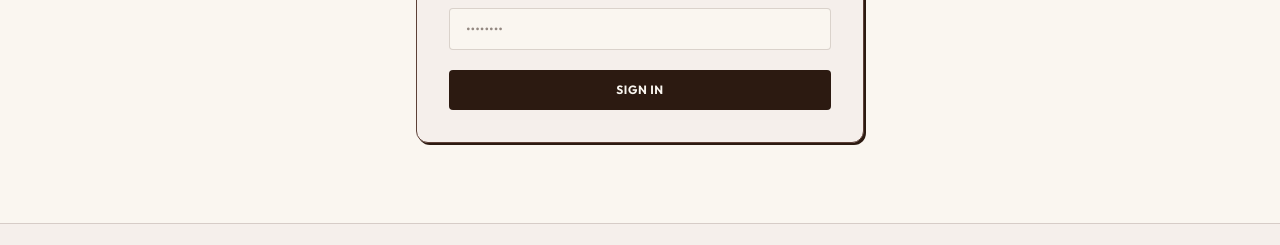
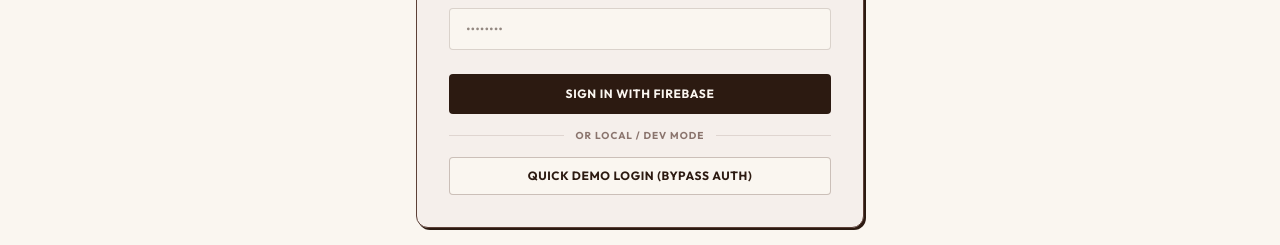
Before and after one commit to vikram97698u97/penincoffe, a Next.js app: page /login in a window 1280 px wide. Shown: the part 445-690 px from the top of the page. Built offline with nearby package versions, Linux system fonts and the light colour scheme; no server answers; the database is empty.

Commit message:
fix: resolve dev overlay Console FirebaseError on invalid credentials and add quick demo login bypass

```diff
--- a/src/app/login/page.tsx
+++ b/src/app/login/page.tsx
@@ -24,11 +24,20 @@
     setLoading(true);
 
     try {
-      await signInWithEmailAndPassword(auth, email, password);
+      await signInWithEmailAndPassword(auth, email.trim(), password);
       router.push('/dashboard');
     } catch (err: any) {
-      console.error(err);
-      setError('Invalid credentials. Please try again.');
+      // Use console.warn instead of console.error to avoid triggering the Next.js dev overlay modal when login fails
+      console.warn('Authentication Notice:', err?.code || err?.message);
+      if (err.code === 'auth/invalid-credential' || err.code === 'auth/wrong-password' || err.code === 'auth/user-not-found') {
+        setError('Invalid email or password. Please verify your admin credentials in the Firebase Console.');
+      } else if (err.code === 'auth/too-many-requests') {
+        setError('Too many failed login attempts. Please try again later or use Forgot Password.');
+      } else if (err.code === 'auth/network-request-failed') {
+        setError('Network connection error. Please check your internet connection and try again.');
+      } else {
+        setError('Invalid credentials or Firebase Auth error. Try Demo Login below.');
+      }
     } finally {
       setLoading(false);
     }
@@ -48,19 +57,26 @@
       await sendPasswordResetEmail(auth, email.trim());
       setSuccess(`Password reset instructions sent to ${email.trim()}. Please check your inbox and spam folder.`);
     } catch (err: any) {
-      console.error(err);
-      // If mock/offline or firebase error
+      // Use console.warn instead of console.error to avoid Next.js error popup
+      console.warn('Password reset notice:', err?.code || err?.message);
       if (err.code === 'auth/user-not-found') {
         setError('No account found with this email address.');
       } else if (err.code === 'auth/invalid-email') {
         setError('Please enter a valid email address.');
       } else {
-        // Fallback simulation for offline/mock or unconfigured auth
         setSuccess(`Demo/Local Mode: Password reset simulation triggered for ${email.trim()}. Check live Firebase console if connected.`);
       }
     } finally {
       setResetLoading(false);
     }
+  };
+
+  const handleDemoLogin = () => {
+    setError('');
+    setSuccess('Entering demo/local mode...');
+    setTimeout(() => {
+      router.push('/dashboard');
+    }, 500);
   };
 
   return (
@@ -135,13 +151,31 @@
                 </div>
               )}
 
+              <div className="space-y-2.5 pt-1">
                 <button
                   type="submit"
                   disabled={loading}
                   className="w-full bg-coffee-dark text-cream-light hover:bg-coffee-light transition-colors py-3 rounded text-xs uppercase font-bold tracking-wider disabled:opacity-50"
                 >
-                {loading ? 'Authenticating...' : 'Sign In'}
+                  {loading ? 'Authenticating...' : 'Sign In with Firebase'}
                 </button>
+
+                <div className="relative flex py-1 items-center">
+                  <div className="flex-grow border-t border-coffee-light/15"></div>
+                  <span className="flex-shrink mx-3 text-[10px] uppercase font-bold tracking-widest text-coffee-light/70">
+                    Or Local / Dev Mode
+                  </span>
+                  <div className="flex-grow border-t border-coffee-light/15"></div>
+                </div>
+
+                <button
+                  type="button"
+                  onClick={handleDemoLogin}
+                  className="w-full bg-cream-light text-coffee-dark border border-coffee-light/30 hover:bg-terracotta/10 hover:border-terracotta transition-colors py-2.5 rounded text-xs uppercase font-bold tracking-wider"
+                >
+                  Quick Demo Login (Bypass Auth)
+                </button>
+              </div>
             </form>
           ) : (
             <form onSubmit={handleForgotPassword} className="space-y-5">
```
Lines whose indentation alone changed are shown as unchanged.
